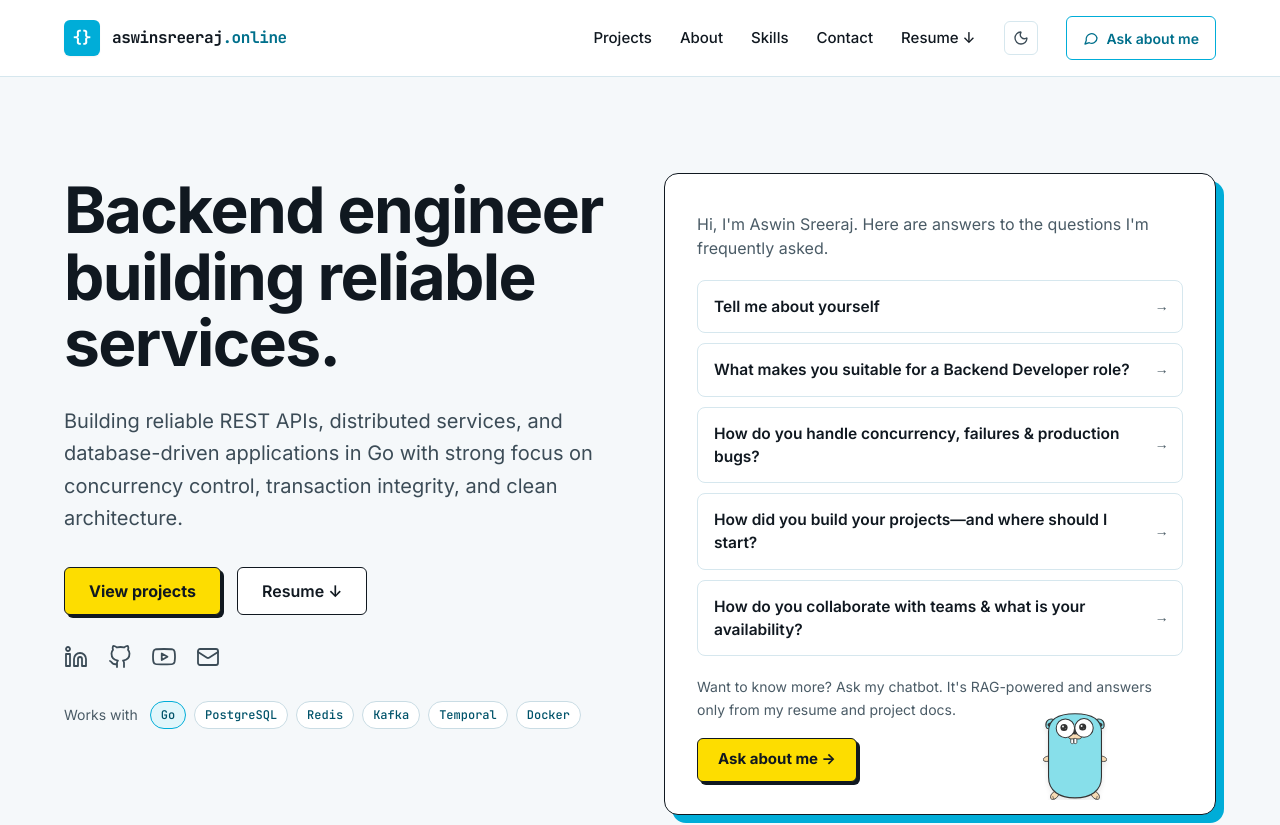
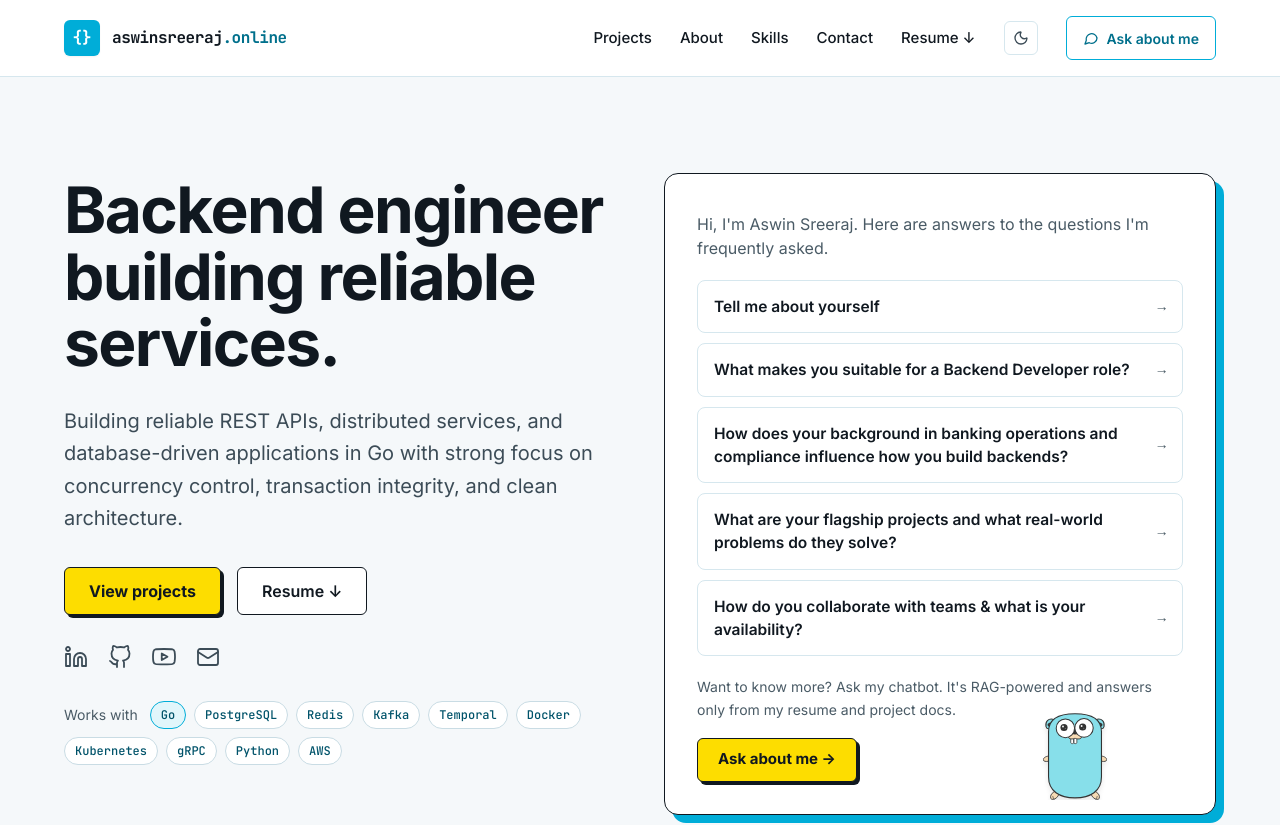
Before and after one commit to aswinsreeraj/portfolio, a React (Vite) app: page / in a window 1280 px wide. Shown: the top 825 px of the page. Built offline with nearby package versions, Linux system fonts and the light colour scheme.

Commit message:
feat(landing): update question 3 to banking background and expand works-with pills to top 10 backend skills

```diff
--- a/src/components/HeroAskWidget.tsx
+++ b/src/components/HeroAskWidget.tsx
@@ -21,14 +21,15 @@ const INTRO_QUESTIONS: IntroQuestion[] = [
       "I combine idiomatic Go architecture with enterprise audit and risk discipline. Across EVNTX, ARDA, and Tenome Micro, I built Clean Architecture REST/gRPC APIs, concurrency-safe locking (optimistic CAS + PostgreSQL FOR UPDATE wallets), bounded worker pools, fail-closed security gates (Vault KV v2, AES-256-GCM, HS256 JWT/RBAC, HMAC-SHA256 interop, SSRF guards), and durable event workflows (Temporal & Kafka/Redpanda). Backed by verifiable suites—272 Go tests & 219 Python tests in ARDA plus -race verification and pprof DB tuning in EVNTX.",
   },
   {
-    question: "How do you handle concurrency, failures & production bugs?",
+    question:
+      "How does your background in banking operations and compliance influence how you build backends?",
     answer:
-      "I design failure recovery first. In EVNTX, I eliminated ticket overselling via 3-attempt optimistic CAS + FOR UPDATE row locks and handled late Razorpay captures past the 1-minute hold by automatically triggering source refunds with reserve_balance tracking. In Tenome Micro, I isolated slow Ollama inference behind bounded 100-slot crawl channels, Kafka claim-checks, jittered backoff, and DLTs. In ARDA, I debugged silent 0% recall multi-tenant pgvector HNSW scans (iterative_scan = strict_order) and resolved cross-language Go/Python HMAC canonicalization mismatches.",
+      "At NatWest Group and Amazon, I handled financial reconciliations, fraud investigations, and compliance SOPs. That experience taught me that in production, financial edge cases and silent data corruption are critical risks. As a backend engineer, I translate that discipline directly into code: designing failure recovery first, enforcing strict transactional consistency (optimistic locking and multi-party escrow ledgers in EVNTX), validating all inputs (Draft-07 schemas, Vault BYOK custody, and SSRF guardrails in ARDA), and ensuring every critical workflow is auditable, idempotent, and resilient against crashes.",
   },
   {
-    question: "How did you build your projects—and where should I start?",
+    question: "What are your flagship projects and what real-world problems do they solve?",
     answer:
-      "Each system isolates domain logic behind clean interfaces and explicit trade-offs. Start with ARDA for multi-tenant AI governance (Go Gateway/Registry, Temporal durable workflows, Vault BYOK, 10-step MCP ToolGateway, and Python pgvector HNSW gating)—or inspect EVNTX (Go Clean Architecture + React/TS) for transactional ticketing, escrow ledgers, and Razorpay flows. Tenome Micro demonstrates 4 Go modules bridged by gRPC, Kafka, Dragonfly cache, local Ollama, and full OpenTelemetry tracing.",
+      "ARDA tackles autonomous AI agent reliability in high-stakes domains through durable Temporal workflows, Vault BYOK credential custody, and deterministic pgvector guardrails. EVNTX solves ticket overselling, concurrency conflicts, and financial transaction integrity using optimistic locking, row-level locks, and multi-party escrow ledgers. Tenome Micro explores scalable distributed systems, decoupling concurrent web crawling, Kafka event streams, and local LLM summarization across gRPC services.",
   },
   {
     question: "How do you collaborate with teams & what is your availability?",
--- a/src/pages/LandingPage.tsx
+++ b/src/pages/LandingPage.tsx
@@ -22,7 +22,17 @@ export const LandingPage: React.FC<LandingPageProps> = ({
   onOpenAskModal,
   onSelectTech
 }) => {
-  const heroTechnologies = ['PostgreSQL', 'Redis', 'Kafka', 'Temporal', 'Docker'];
+  const heroTechnologies = [
+    'PostgreSQL',
+    'Redis',
+    'Kafka',
+    'Temporal',
+    'Docker',
+    'Kubernetes',
+    'gRPC',
+    'Python',
+    'AWS'
+  ];
 
   return (
     <div className="min-h-screen flex flex-col bg-white dark:bg-[#0A171D] text-[#101820] dark:text-[#E6F4F8] transition-colors">
```
